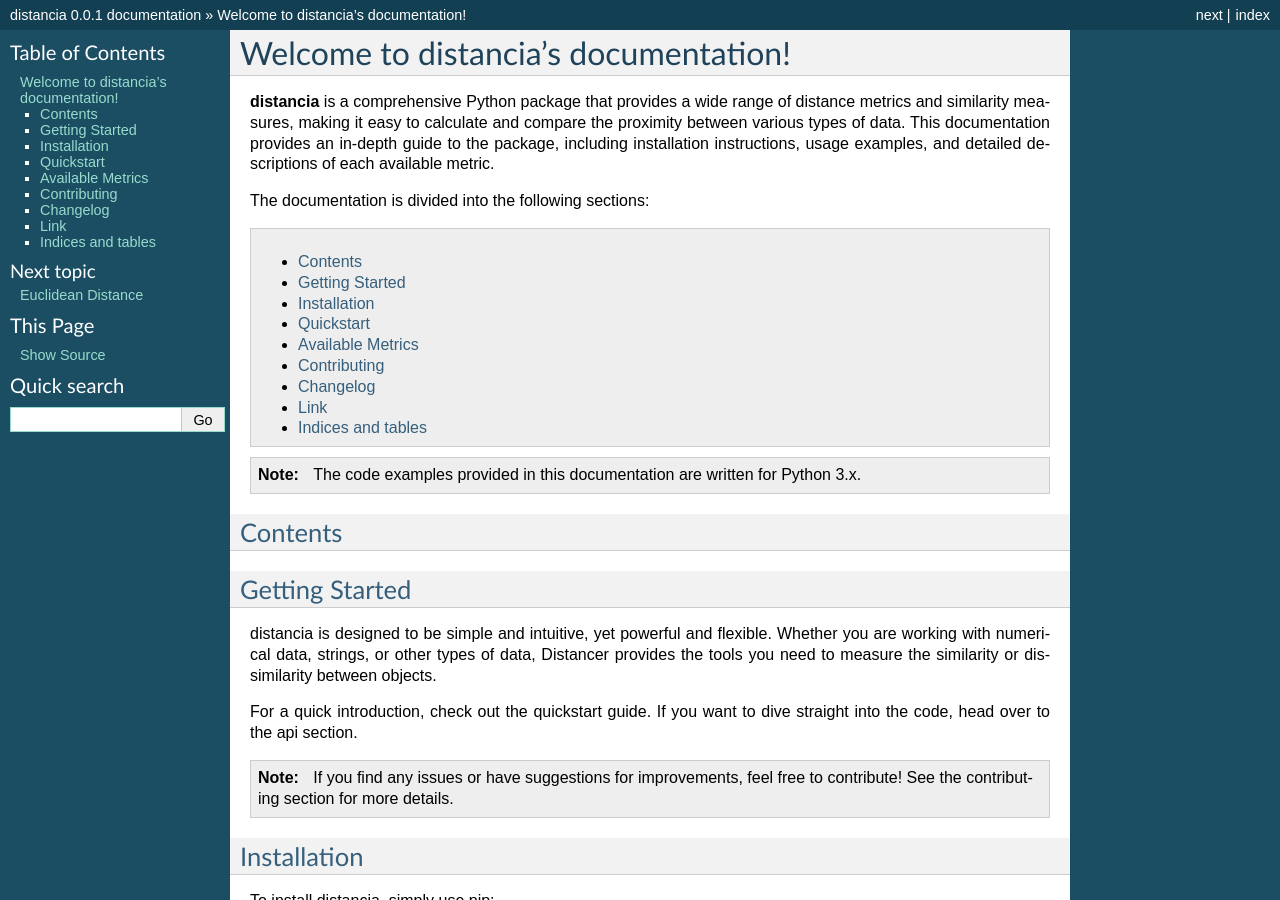
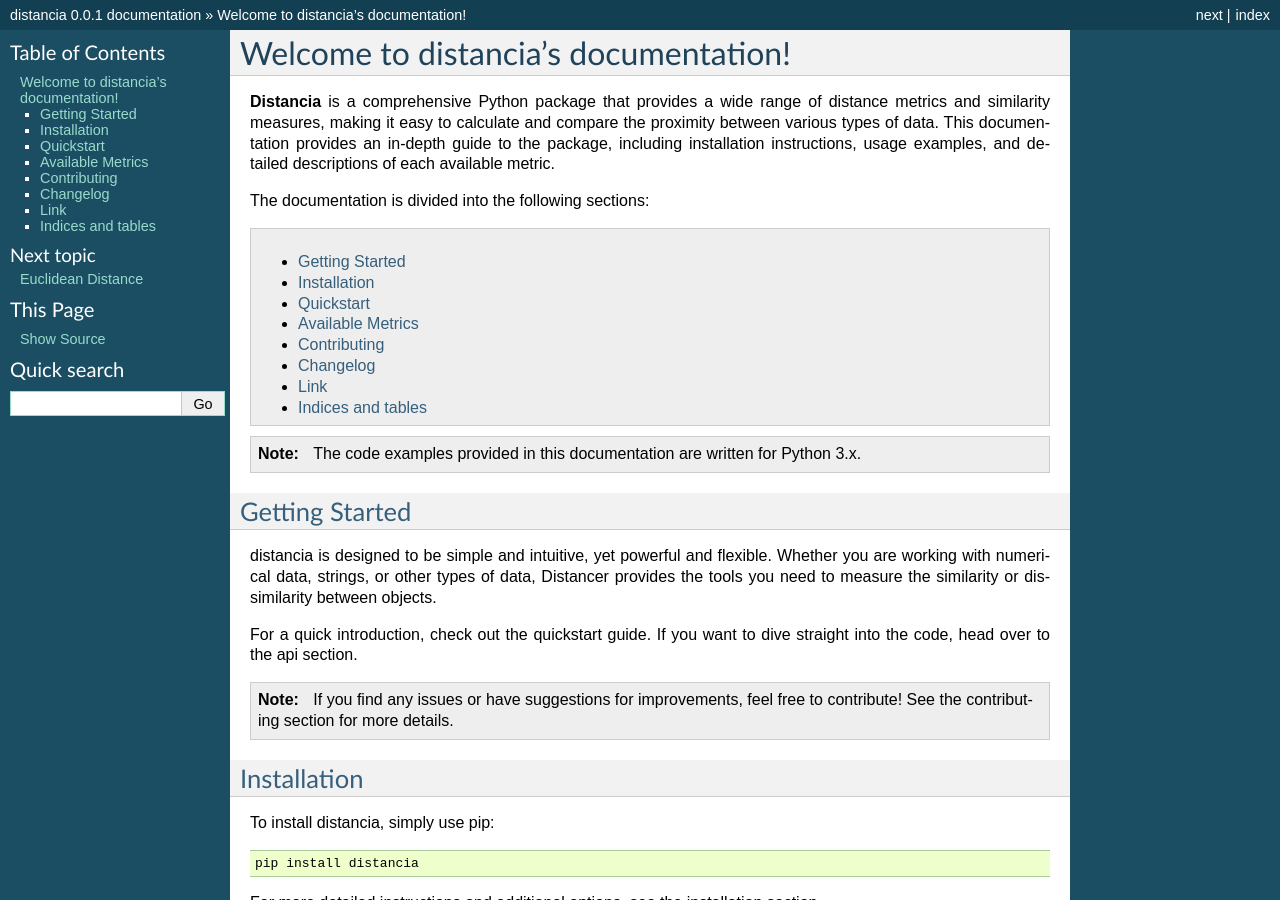
Before and after one commit to ym001/distancia, a Sphinx documentation site: the page built from docs/index.rst, in a window 1280 px wide and 900 px high. Built offline with Sphinx 7.4.7, drawn with Linux system fonts in a browser that asks for light colours.

Commit message:
Update index.rst

```diff
--- a/docs/index.rst
+++ b/docs/index.rst
@@ -1,4 +1,4 @@
-.. distancia documentation master file, created by
+.. Distancia documentation master file, created by
    sphinx-quickstart on Tue Aug 10 14:57:34 2021.
    You can adapt this file completely to your liking, but it should at least
    contain the root `toctree` directive.
@@ -6,7 +6,7 @@
 Welcome to distancia's documentation!
 ======================================
 
-**distancia** is a comprehensive Python package that provides a wide range of distance metrics and similarity measures, making it easy to calculate and compare the proximity between various types of data. This documentation provides an in-depth guide to the package, including installation instructions, usage examples, and detailed descriptions of each available metric.
+**Distancia** is a comprehensive Python package that provides a wide range of distance metrics and similarity measures, making it easy to calculate and compare the proximity between various types of data. This documentation provides an in-depth guide to the package, including installation instructions, usage examples, and detailed descriptions of each available metric.
 
 The documentation is divided into the following sections:
 
@@ -17,11 +17,6 @@ The documentation is divided into the following sections:
 .. note::
 
    The code examples provided in this documentation are written for Python 3.x.
-
-Contents
---------
-
-
 
 Getting Started
 ---------------
```
